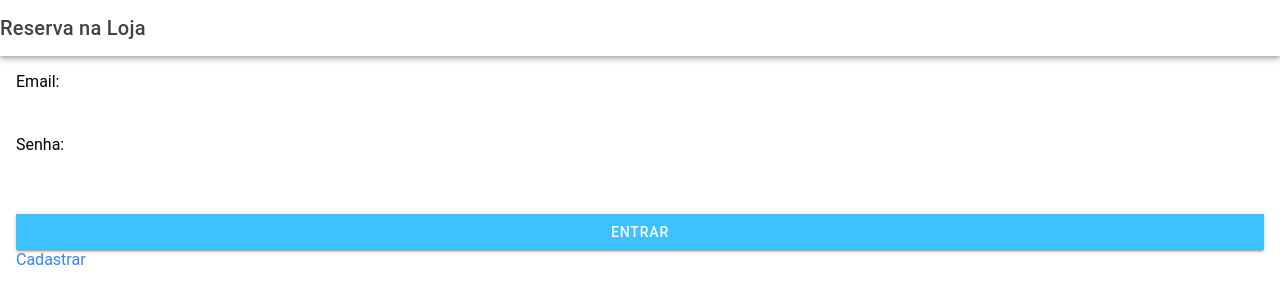
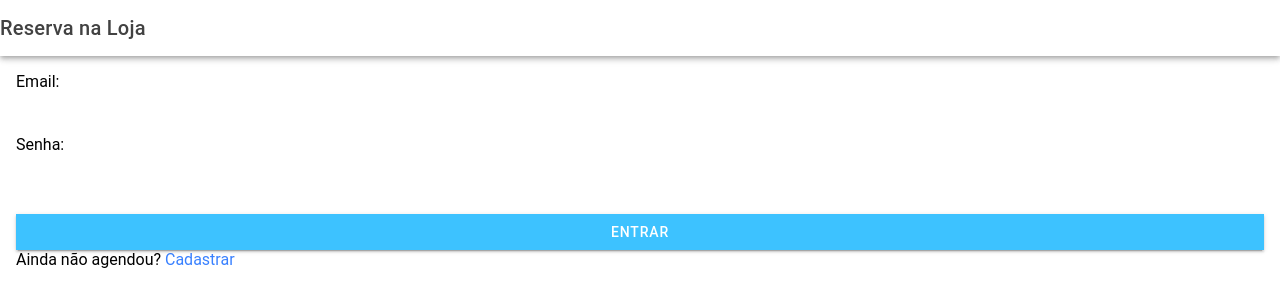
Before and after one commit to DanielDeveloperBR/ProjetoReactFinal, a React (Vite) app: page / in a window 1280 px wide. Shown: the top 306 px of the page. Built offline with nearby package versions, Linux system fonts and the light colour scheme.

Commit message:
update 1.0.0.1

```diff
--- a/package.json
+++ b/package.json
@@ -1,5 +1,5 @@
 {
-  "name": "appNovo",
+  "name": "projetoReact",
   "private": true,
   "version": "0.0.1",
   "type": "module",
--- a/src/pages/Home.tsx
+++ b/src/pages/Home.tsx
@@ -1,4 +1,4 @@
-import { IonPage, IonHeader, IonToolbar, IonTitle, IonContent, IonInput, IonButton, IonLabel, IonToast, IonRouterLink } from '@ionic/react';
+import { IonPage, IonHeader, IonToolbar, IonTitle, IonContent, IonInput, IonButton, IonLabel, IonToast, IonRouterLink, IonText } from '@ionic/react';
 import firebase from '../../firebaseConfig';
 import { useState } from 'react';
 import { useNavigate } from 'react-router-dom';
@@ -43,8 +43,9 @@ const Home = () => {
             <IonInput type="password" value={password} onIonChange={e => setPassword(e.detail.value || '')} required />
 
             <IonButton expand="full" color="secondary" className="ion-margin-top" onClick={handleLogin}>Entrar</IonButton>
-
-            <IonRouterLink routerLink='/cadastrar'>Cadastrar</IonRouterLink>
+            <IonText>Ainda não agendou?
+            <IonRouterLink routerLink='/cadastrar'> Cadastrar</IonRouterLink>
+            </IonText>
 
             <IonToast
                isOpen={showToast}
```
Also changed, not shown: 1 other file (tests, documents, lock files or other folders).
